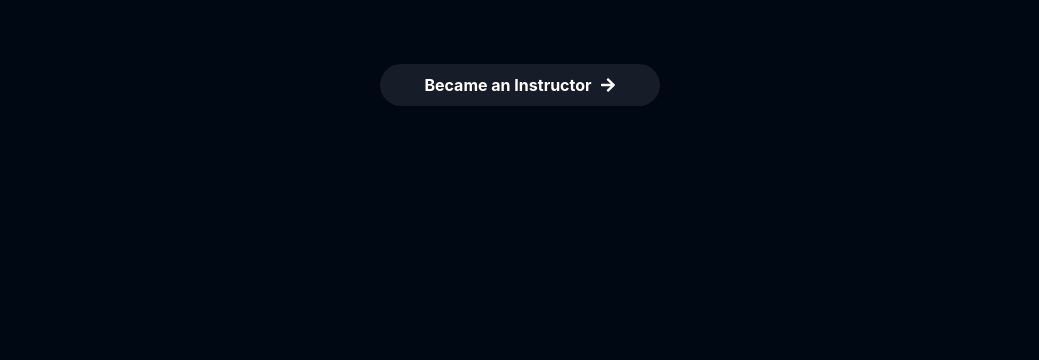
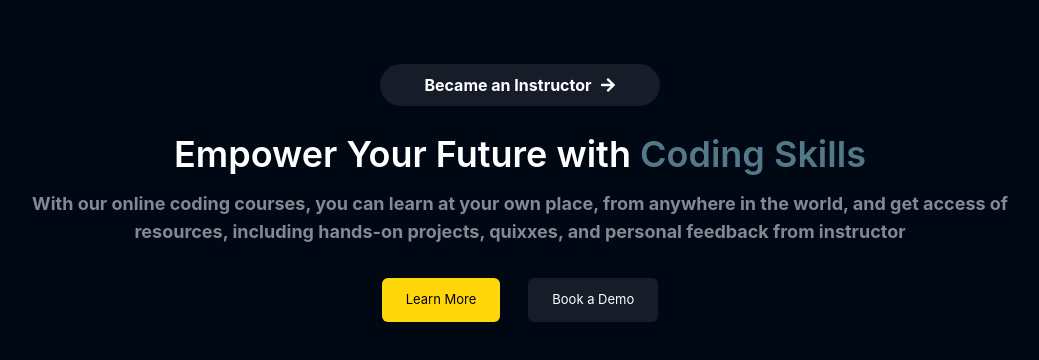
Before and after one commit to AjoyKumarPujari/StudyNotion, a React (Create React App) app: page / in a window 1280 px wide. Shown: the top 360 px of the page, without its empty margins (120-1159 px from the left). Built offline with nearby package versions, Linux system fonts and the light colour scheme.

Commit message:
Home page header sub header added

```diff
--- /dev/null
+++ b/src/components/core/HomePage/Button.jsx
@@ -0,0 +1,18 @@
+import React from 'react'
+import { Link } from 'react-router-dom'
+
+ const Button = ({children, active, linkto}) => {
+  return (
+   <Link to={linkto}>
+    <div className={`text center text-[13px] px-6 py-3 rounded-md font-bold'
+    ${active ? "bg-yellow-50 text-black" : " bg-richblack-800"}
+    hover:scale-95 transition-all duration-200
+    `}>
+        {children}
+    </div>
+
+   </Link>
+  )
+}
+
+export default Button
--- /dev/null
+++ b/src/components/core/HomePage/Highlighttext.jsx
@@ -0,0 +1,11 @@
+import React from 'react'
+
+ const Highlighttext = ({text}) => {
+  return (
+    <span className='font bold text-richblue-200'>
+        {text}
+    </span>
+  )
+}
+
+export default Highlighttext
--- a/src/pages/Home.jsx
+++ b/src/pages/Home.jsx
@@ -1,11 +1,13 @@
 import React from 'react'
 import {FaArrowRight} from "react-icons/fa"
 import { Link } from 'react-router-dom'
+import Highlighttext from '../components/core/HomePage/Highlighttext'
+import CTAButton from '../components/core/HomePage/Button'
 const Home = () => {
   return (
     <div>
         {/*section1 */}
-        <div className='relative mx-auto flex flex-col w-11/12 items-center
+        <div className='relative mx-auto flex flex-col w-11/12 max-w-maxContent items-center
         text-white justify-between'>
 
             <Link to={"/signup"}>
@@ -17,9 +19,23 @@ const Home = () => {
                         <FaArrowRight/>
                     </div>
                 </div>
+
              </Link>
-
-
+             <div className='text-center text-4xl font-semibold mt-7'>
+                  Empower Your Future with{" "}
+                  <Highlighttext text={"Coding Skills"}/>
+            </div>
+            <div className='w-[90%] text-center text-lg font-bold text-richblack-300 mt-4'>
+              With our online coding courses, you can learn at your own place, from anywhere in the world, and get access of resources, including hands-on projects, quixxes, and personal feedback from instructor
+            </div>
+            <div className='flex flex-row gap-7 mt-8'>
+                <CTAButton active={true} linkto={"/signup"}>
+                    Learn More
+                </CTAButton>
+                <CTAButton active={false} linkto={"/login"}>
+                  Book a Demo
+                </CTAButton>
+            </div>
 
         </div>
 
@@ -31,7 +47,6 @@ const Home = () => {
         {/*section3 */}
 
 
-
         {/*footer */}
     </div>
   )
```
Also changed, not shown: src/App.js (line endings or trailing spaces).
